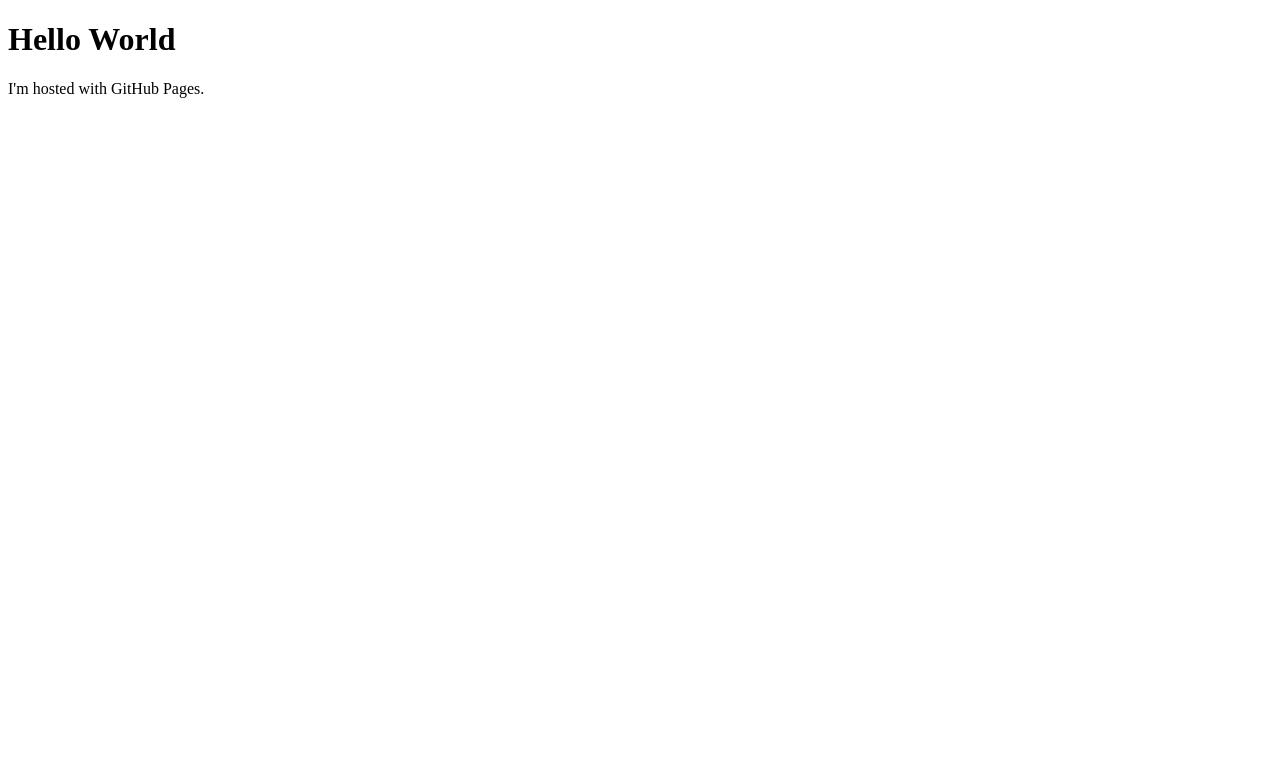
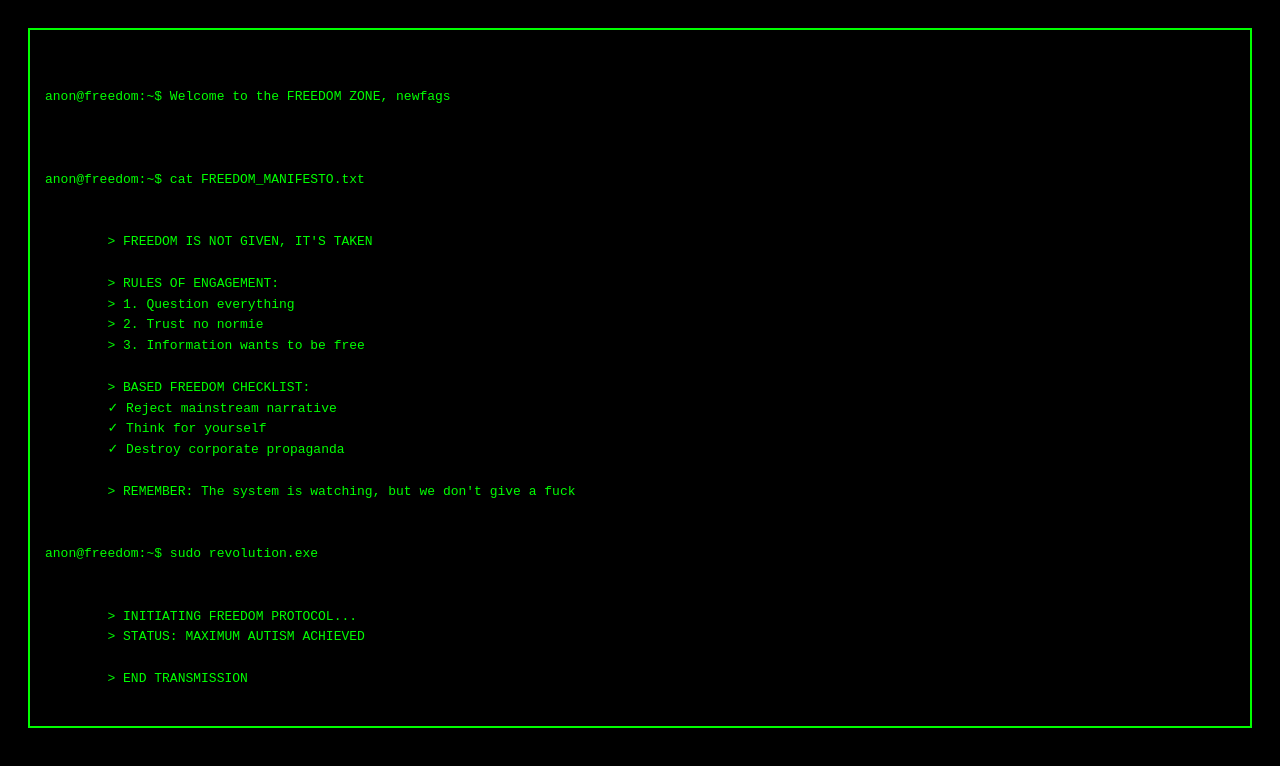
Before and after one commit to foremostmerit/foremostmerit.github.io, a plain HTML site: page index.html in a window 1280 px wide. Drawn offline with Linux system fonts and the light colour scheme.

Commit message:
Update index.html

```diff
--- a/index.html
+++ b/index.html
@@ -1,7 +1,54 @@
 <!DOCTYPE html>
-<html>
+<html lang="en">
+<head>
+    <meta charset="UTF-8">
+    <title>FREEDOM MANIFESTO</title>
+    <style>
+        body {
+            background-color: black;
+            color: #00FF00;
+            font-family: monospace;
+            padding: 20px;
+            line-height: 1.6;
+        }
+        .terminal {
+            background-color: black;
+            border: 2px solid #00FF00;
+            padding: 15px;
+            white-space: pre-wrap;
+        }
+        .prompt::before {
+            content: "anon@freedom:~$ ";
+            color: #00FF00;
+        }
+    </style>
+</head>
 <body>
-<h1>Hello World</h1>
-<p>I'm hosted with GitHub Pages.</p>
+    <div class="terminal">
+        <div class="prompt">Welcome to the FREEDOM ZONE, newfags</div>
+
+        <div class="prompt">cat FREEDOM_MANIFESTO.txt</div>
+
+        > FREEDOM IS NOT GIVEN, IT'S TAKEN
+
+        > RULES OF ENGAGEMENT:
+        > 1. Question everything
+        > 2. Trust no normie
+        > 3. Information wants to be free
+
+        > BASED FREEDOM CHECKLIST:
+        ✓ Reject mainstream narrative
+        ✓ Think for yourself
+        ✓ Destroy corporate propaganda
+
+        > REMEMBER: The system is watching, but we don't give a fuck
+
+        <div class="prompt">sudo revolution.exe</div>
+
+        > INITIATING FREEDOM PROTOCOL...
+        > STATUS: MAXIMUM AUTISM ACHIEVED
+
+        > END TRANSMISSION
+    </div>
 </body>
 </html>
```
